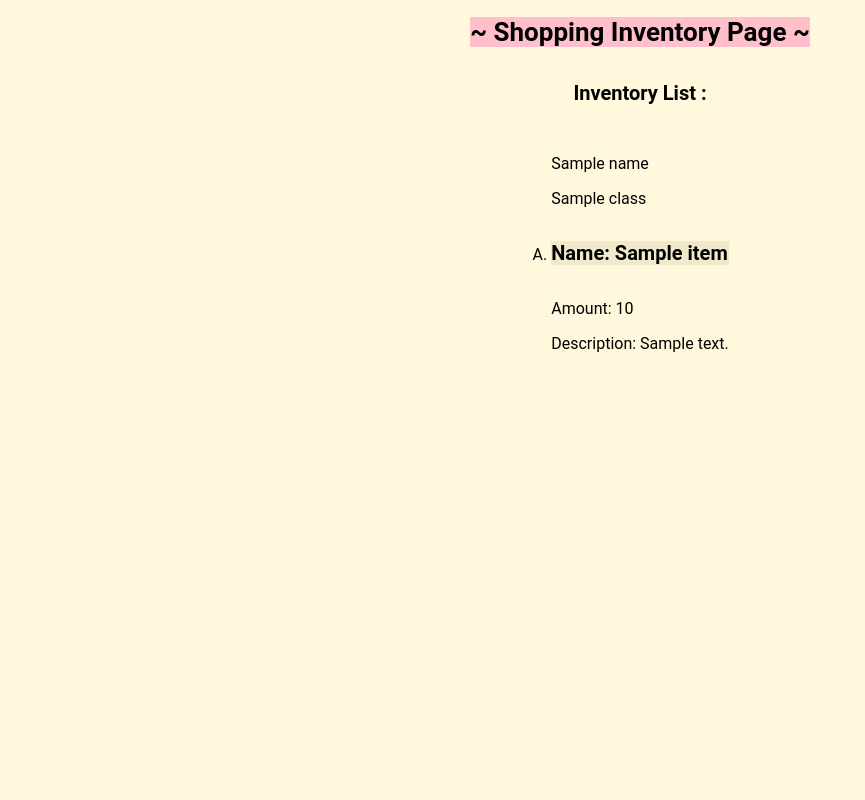
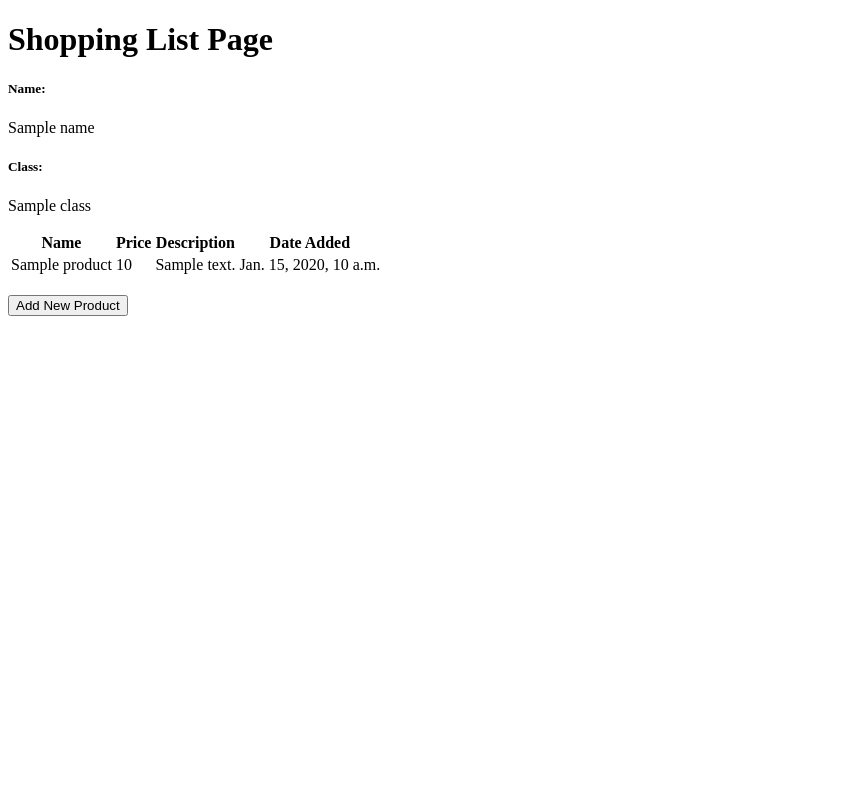
Before and after one commit to anishaputriq/shop-inventory, a Django app: template main/templates/main.html in a window 1280 px wide. Shown: the whole page, without its empty margins (0-865 px from the left). Run offline with Django 4.2, Linux system fonts and the light colour scheme; the template is opened without the code that fills it: most values are stand-ins (such as "Sample title", 1, 10 or a date in 2020).

Commit message:
feat: formspy

```diff
--- a/main/templates/main.html
+++ b/main/templates/main.html
@@ -1,51 +1,40 @@
-<html>
-<head>
-    <title>Shopping Inventory Page</title>
-    <style>
-        body {
-            display: flex;
-            flex-direction: column;
-            justify-content: center;
-            align-items: center;
-            margin: 0; /* Menghilangkan margin bawaan */
-        }
-        /* Gantilah style ini sesuai dengan kebutuhan */
-        h1 {
-            background-color: pink;
-            font-size: 26px;
-            font-family: 'Roboto', sans-serif;
-        }
-        h2 {
-            font-size: 20px;
-            font-family: 'Roboto', sans-serif;
-        }
-        h5 {
-            background-color: rgb(240, 233, 204);
-            font-size: 20px;
-            font-family: 'Roboto', sans-serif;
-        }
-        ul {
-            font-size: 16px;
-            list-style-type: upper-alpha;
-            padding: 0;
-            font-family: 'Roboto', sans-serif;
-        }
-    </style>
-</head>
-<body style="background-color: cornsilk;">
-    <h1> ~ Shopping Inventory Page ~</h1>
-    <h2> Inventory List : </h2>
+{% extends 'base.html' %}
 
-    <ul>
-        <p>{{ name }}</p>
-        <p>{{ class }}</p>
-        {% for item in items %}
-            <li>
-                <h5>Name: {{ item.name }}</h5>
-                <p>Amount: {{ item.amount }}</p>
-                <p>Description: {{ item.description }}</p>
-            </li>
-        {% endfor %}
-    </ul>
-</body>
-</html>
+{% block content %}
+    <h1>Shopping List Page</h1>
+
+    <h5>Name:</h5>
+    <p>{{name}}</p>
+
+    <h5>Class:</h5>
+    <p>{{class}}</p>
+
+
+<table>
+    <tr>
+        <th>Name</th>
+        <th>Price</th>
+        <th>Description</th>
+        <th>Date Added</th>
+    </tr>
+
+    {% comment %} Berikut cara memperlihatkan data produk di bawah baris ini {% endcomment %}
+
+    {% for product in products %}
+        <tr>
+            <td>{{product.name}}</td>
+            <td>{{product.price}}</td>
+            <td>{{product.description}}</td>
+            <td>{{product.date_added}}</td>
+        </tr>
+    {% endfor %}
+</table>
+
+<br />
+
+<a href="{% url 'main:create_product' %}">
+    <button>
+        Add New Product
+    </button>
+</a>
+{% endblock content %}
--- a/main/urls.py
+++ b/main/urls.py
@@ -1,8 +1,10 @@
 from django.urls import path
 from main.views import show_main
+from main.views import show_main, create_product
 
 app_name = 'main'
 
 urlpatterns = [
     path('', show_main, name='show_main'),
+    path('create-product', create_product, name='create_product'),
 ]
--- a/shop_inventory/settings.py
+++ b/shop_inventory/settings.py
@@ -56,6 +56,7 @@ TEMPLATES = [
     {
         'BACKEND': 'django.template.backends.django.DjangoTemplates',
         'DIRS': [],
+        'DIRS': [BASE_DIR / 'templates'],
         'APP_DIRS': True,
         'OPTIONS': {
             'context_processors': [
--- a/shop_inventory/urls.py
+++ b/shop_inventory/urls.py
@@ -19,6 +19,6 @@ from django.urls import path
 from django.urls import path, include
 
 urlpatterns = [
+    path('', include('main.urls')),
     path('admin/', admin.site.urls),
-    path('main/', include('main.urls')),
 ]
--- /dev/null
+++ b/templates/base.html
@@ -0,0 +1,18 @@
+{% load static %}
+<!DOCTYPE html>
+<html lang="en">
+    <head>
+        <meta charset="UTF-8" />
+        <meta
+            name="viewport"
+            content="width=device-width, initial-scale=1.0"
+        />
+        {% block meta %}
+        {% endblock meta %}
+    </head>
+
+    <body>
+        {% block content %}
+        {% endblock content %}
+    </body>
+</html>
```
Also changed, not shown: main/forms.py (added, +7 -0 lines), main/templates/create_product.html (added, +19 -0 lines), main/views.py (+18 -20 lines).
